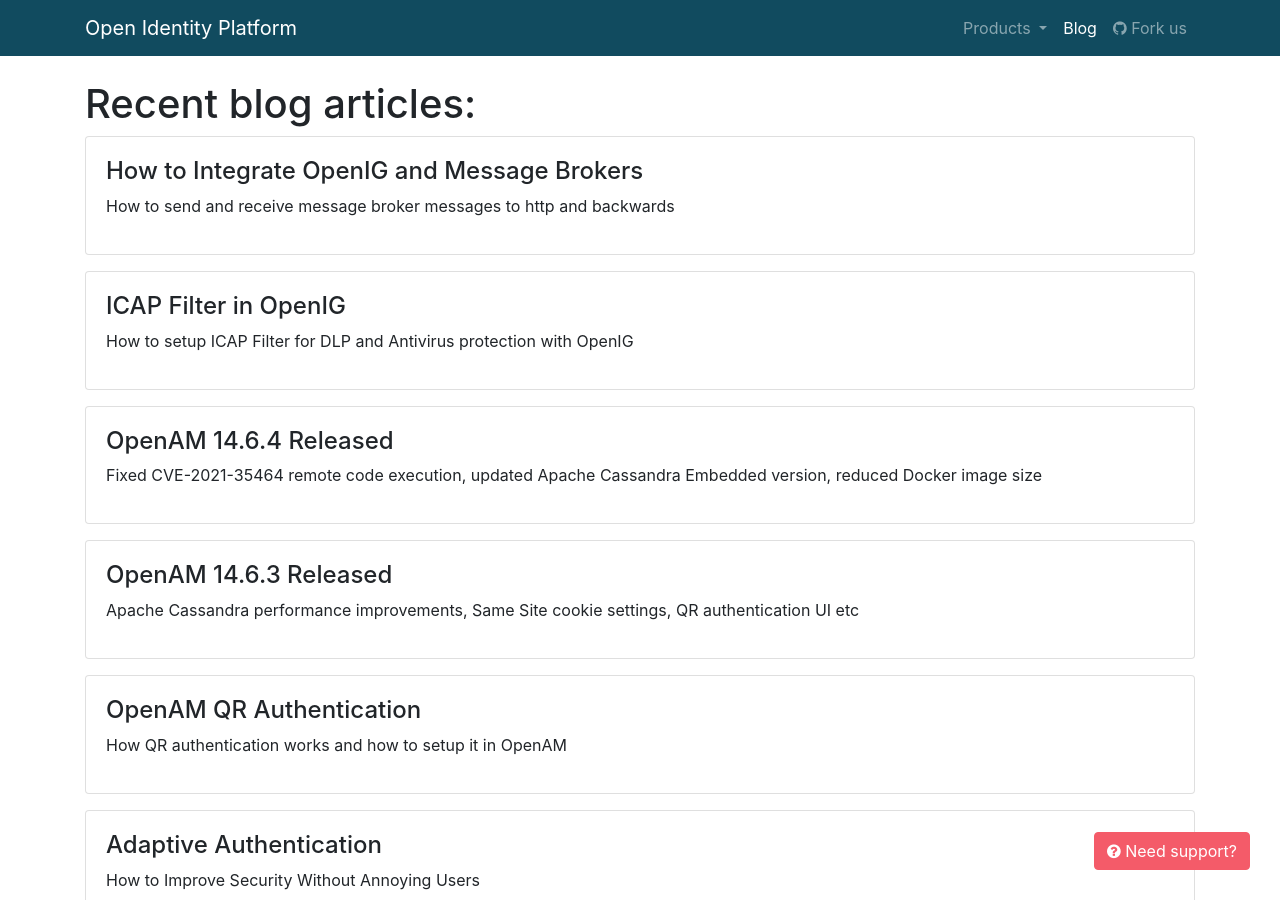
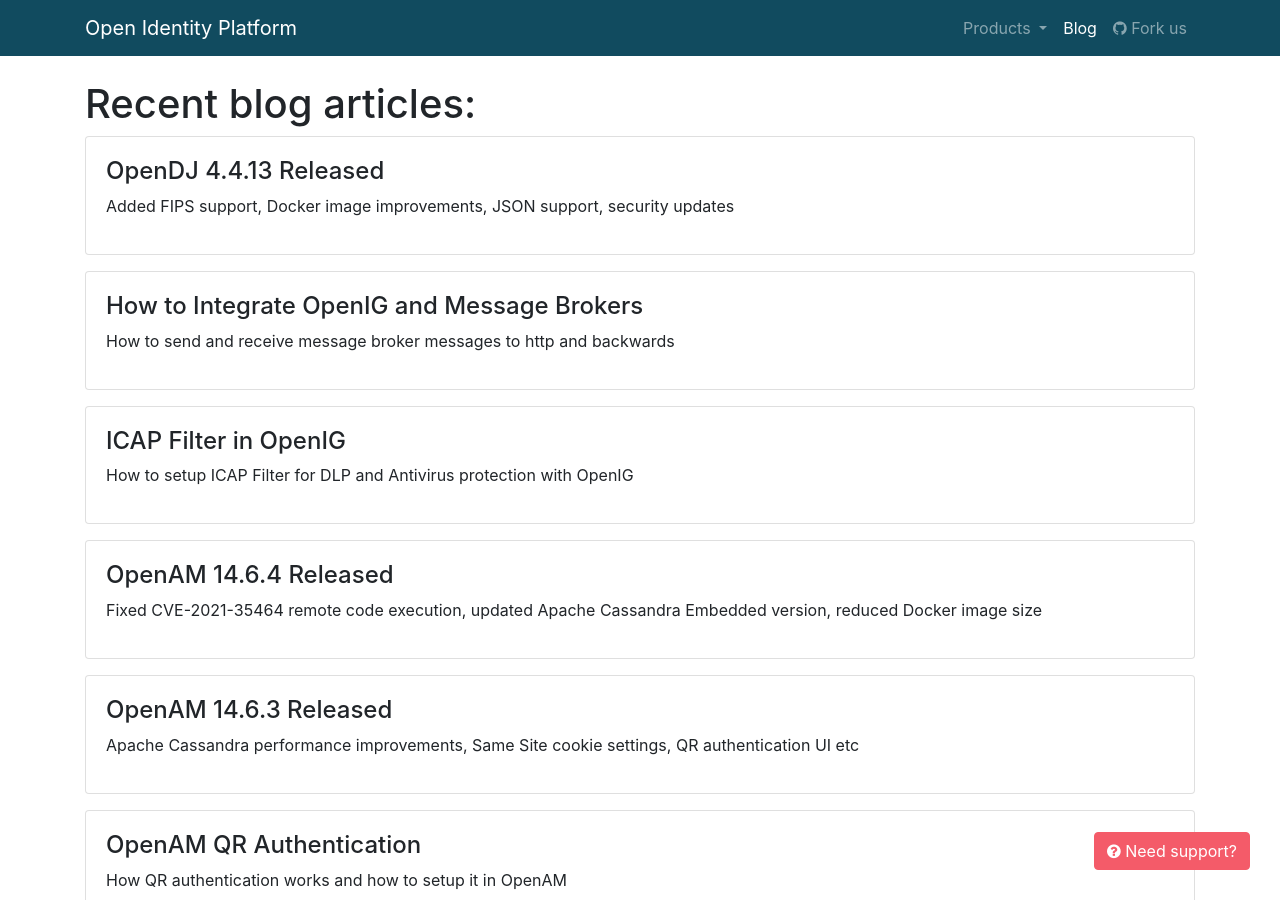
Before and after one commit to OpenIdentityPlatform/OpenIdentityPlatform.org, a Jekyll site: the page built from blog/index.html, in a window 1280 px wide and 900 px high. Built offline with Jekyll 4.4.1, drawn with Linux system fonts in a browser that asks for light colours; some of the changed lines change nothing that is shown.

Commit message:
OpenDJ 4.4.13 Released (#104)

```diff
--- a/_data/blogposts.yml
+++ b/_data/blogposts.yml
@@ -1,3 +1,7 @@
+-
+  title: 'OpenDJ 4.4.13 Released'
+  link: '/blog/opendj-4-4-13-released'
+  description: 'Added FIPS support, Docker image improvements, JSON support, security updates'
 -
   title: 'How to Integrate OpenIG and Message Brokers'
   link: '/blog/openig-message-brokers'
--- /dev/null
+++ b/blog/opendj-4-4-13-released.md
@@ -0,0 +1,35 @@
+---
+layout: home
+landing-title: "OpenDJ 4.4.13 Released"
+landing-title2: "OpenDJ 4.4.13 Released"
+description: Open Identity Community just released OpenDJ v4.4.13
+keywords: 'OpenDJ, Directory Service, Directory Services, LDAP, Open Identity Platform, Docker, FIPS'
+imageurl: 'opendj-og.png'
+share-buttons: true
+---
+# OpenDJ 4.4.13 Released
+[Download](https://github.com/OpenIdentityPlatform/OpenDJ/releases/tag/4.4.13)
+## What's new
+
+### Improvements
+* Added FIPS support
+* Improved Docker distibution, added Alpine linux image to Docker Hub
+* Add JSON data import and export support
+
+
+### Bug Fixes
+* Fixed opendj_service.exe to avoid R6002 error
+* Fix rebuild-index in FIPS mode
+* Fixed other issues ([more details](https://github.com/OpenIdentityPlatform/OpenDJ/compare/4.4.11...4.4.13))
+
+## Thanks for the contibutions
+
+<i id="yurem"><i>1. <a href="https://github.com/yurem" target="_blank">Yuriy Movchan</a></i>
+
+<i id="adipose "><i>2. <a href="https://github.com/adipose " target="_blank">adipose</a></i>
+
+<i id="artb1sh"><i>3. <a href="https://github.com/artb1sh" target="_blank">Viktor Skachkov</a></i>
+
+<i id="casell"><i>4. <a href="https://github.com/casell" target="_blank">casell</a></i>
+
+<i id="casell"><i>4. <a href="https://github.com/casell" target="_blank">casell</a></i>
```
